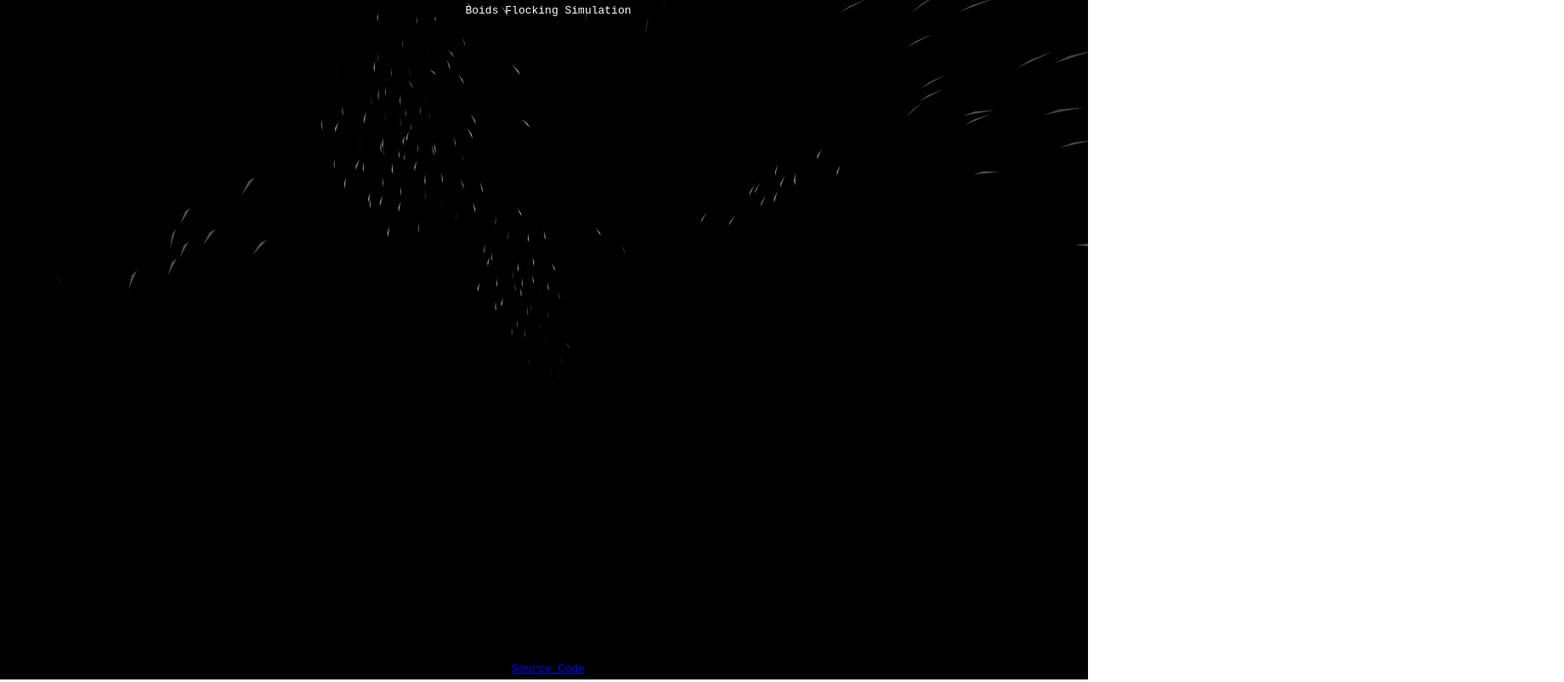
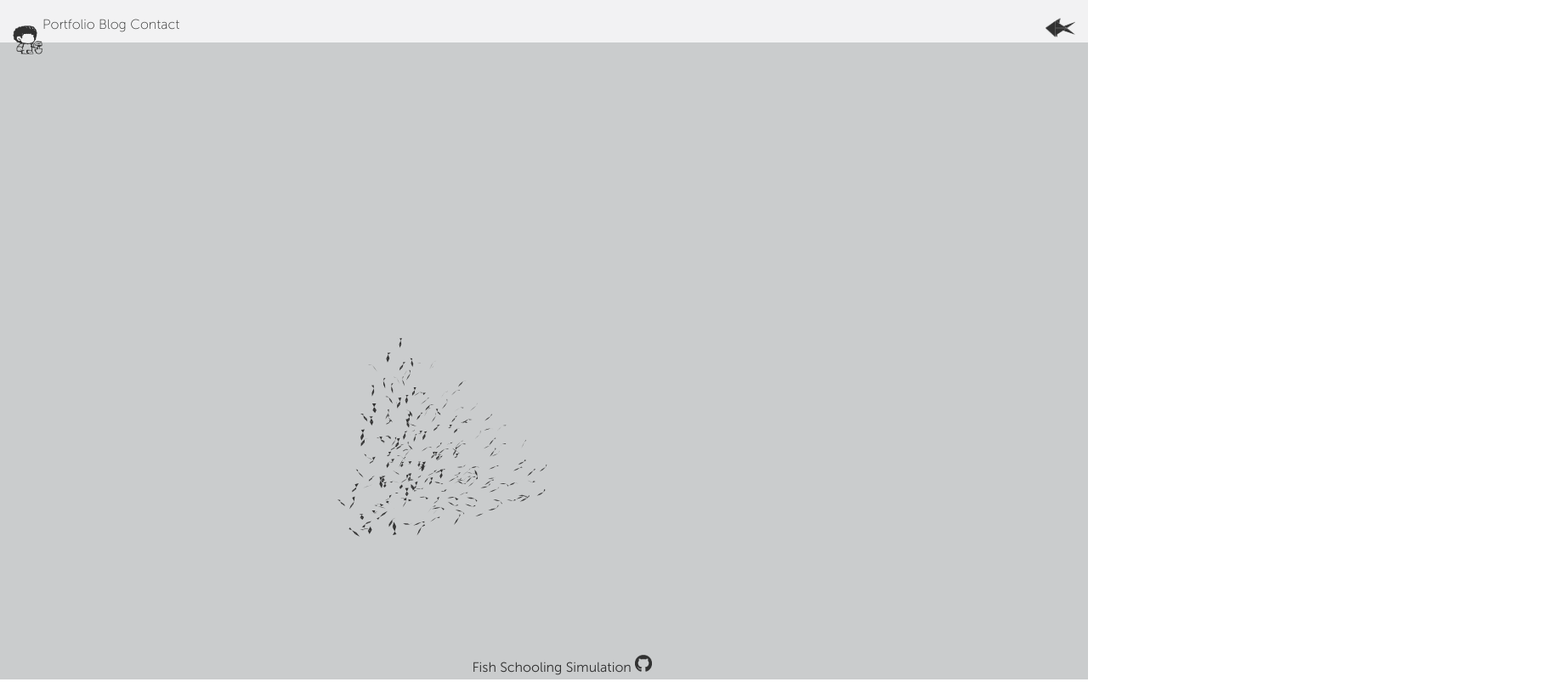
Before and after one commit to tunneln/foids, a plain HTML site: page index.html in a window 1280 px wide. Shown: the whole page at 85% size, 1840 px wide, since content can reach past the window. Drawn offline with Linux system fonts and the light colour scheme.

Commit message:
Updated triangel meshes and added my portfolio header

```diff
--- a/css/style.css
+++ b/css/style.css
@@ -1,22 +1,108 @@
+/* FONTS ############ */
+
+@font-face {
+	font-family: "MuseoSans";
+	font-style: normal;
+	font-weight: 700;
+	src: url("../font/museosans_700-webfont.woff");
+}
+
+@font-face {
+	font-family: "MuseoSans";
+	font-style: normal;
+	font-weight: 500;
+	src: url("../font/museosans_500-webfont-webfont.woff");
+}
+
+@font-face {
+	font-family: "MuseoSans";
+	font-style: normal;
+	font-weight: 300;
+	src: url("../font/museosans_300-webfont.woff");
+}
+
+@font-face {
+	font-family: "MuseoSans";
+	font-style: normal;
+	font-weight: 100;
+	src: url("../font/museosans_100-webfont.woff");
+}
+
+/* CONTAINER ############ */
+
 body {
-	color: #ffffff;
-	font-family:Monospace;
-	font-size:13px;
-	text-align:center;
-
 	background-color: #ffffff;
-	margin: 0px;
+	margin: 0px; padding: 0;
 	overflow: hidden;
 }
 
-#about {
-	position: absolute;
-	top: 0px; width: 100%;
-	padding: 5px;
+/* NAVIGATION ############ */
+
+header {
+	z-index: 99;
+	position: fixed;
+	height: 50px;
+	width: 100%;
+	background-color: rgba(255, 255, 255, 0.75);
 }
 
-#more {
+#proj-logo {
+	position: fixed;
+	height: 35px;
+	width: 35px;
+	right: 15px;
+	top: 15px;
+}
+
+#nav {
+	position: fixed;
+	z-index: 100;
+	margin: 0;
+	top: 20px;
+	left: 50px;
+}
+
+#logo {
+	height: 35px;
+	width: 35px;
+	margin-top: 30px;
+	margin-left: 15px;
+}
+
+.txt {
+	color: #313131;
+	font-family: MuseoSans, sans-serif;
+	font-style: normal;
+	font-weight: 300;
+}
+
+h4.txt {
+	font-weight: 100;
+}
+
+h4 > a {
+	color: #313131;
+	text-decoration: none;
+}
+
+h4 a:hover {
+	color: #313131;
+	text-decoration: none;
+	font-weight: 700;
+}
+
+/* MIS ############ */
+
+#code {
 	position: absolute;
-	bottom: 0px; width: 100%;
+	font-weight: 300;
+	bottom: 0; left: 43%; right: 57%;
+	width: 100%;
 	padding: 5px;
+	text-decoration: none;
 }
+
+#git-logo {
+	height: 20px;
+	width: 20px;
+}
--- a/index.html
+++ b/index.html
@@ -1,23 +1,45 @@
 <!DOCTYPE html>
 <html xmlns="http://www.w3.org/1999/xhtml" lang="en" xml:lang="en">
 	<head>
-		<title>Boids</title>
+		<title>Foids</title>
 		<meta charset="utf-8">
 		<meta name="viewport" content="width=device-width, user-scalable=no, minimum-scale=1.0, maximum-scale=1.0">
 		<link rel="stylesheet" href="css/style.css" type="text/css"/>
 	</head>
 	<body>
 
-		<div id="about">Boids Flocking Simulation</div>
+		<script>
+			function f_hover(element) { element.setAttribute('src', 'img/primary/project2.png'); }
+			function f_unhover(element){element.setAttribute('src', 'img/primary/project.png'); }
+			function g_hover(element, github) { element.style.color = '#528dd0'; github.setAttribute('src', 'img/logos/github-logo2.png'); }
+			function g_unhover(element, github) { element.style.color = '#313131'; github.setAttribute('src', 'img/logos/github-logo.png'); }
+		</script>
+
+		<header>
+			<a href="http://noelnegusse.com/">
+				<img id="logo" src="img/primary/logo.png"/>
+			</a>
+			<h4 class="txt" id="nav">
+				<a href="http://noelnegusse.com/"> Portfolio </a>
+				<a href="http://noelnegusse.com/blog.html"> Blog </a>
+				<a href="http://noelnegusse.com/#sectionD"> Contact </a>
+			</h4>
+			<a href="https://github.com/tunneln/foids">
+				<img id="proj-logo" src="img/primary/project.png" onmouseover="f_hover(this);" onmouseout="f_unhover(this);" target="_blank"/>
+			</a>
+		</header>
 
 		<script src="js/libs/three.js"></script>
 		<script src="js/libs/Projector.js"></script>
 		<script src="js/libs/CanvasRenderer.js"></script>
 
-		<script src="js/Blob.js"></script>
+		<script src="js/Fish.js"></script>
 		<script src="js/Particle.js"></script>
 		<script src="js/script.js"></script>
 
-		<div id="more"><a href="https://github.com/tunneln/Boids" target="_blank">Source Code</a></div>
+		<a href="https://github.com/tunneln/foids" class="txt" id="code"
+		onmouseover="g_hover(this, getElementById('git-logo'));" onmouseout="g_unhover(this, getElementById('git-logo'));" target="_blank">
+			Fish Schooling Simulation <img id="git-logo" src="img/logos/github-logo.png"/>
+		</a>
 	</body>
 </html>
--- a/js/Blob.js
+++ /dev/null
@@ -1,19 +0,0 @@
-var Blob = function () {
-
-	var scope = this;
-
-	THREE.Geometry.call(this);
-
-	function p(x, y, z) { scope.vertices.push(new THREE.Vector3(x, y, z)); }
-	function f(a, b, c) { scope.faces.push(new THREE.Face3(a, b, c)); }
-
-	p(  5,   0,   0); p(- 10, - 2,   1); p(- 5,   0,   0); p(- 10, - 2, - 1);
-	p(  0,   0, - 0); p(  0,   0,   0); p(  0,   0,   0); p(- 0,   0,   0);
-
-	f(0, 2, 1); f(4, 7, 6); f(5, 6, 7);
-
-	this.computeFaceNormals();
-}
-
-Blob.prototype = Object.create(THREE.Geometry.prototype);
-Blob.prototype.constructor = Blob;
--- /dev/null
+++ b/js/Fish.js
@@ -0,0 +1,24 @@
+var Fish = function () {
+	var obj = this;
+	THREE.Geometry.call(this);
+	function p(x, y, z) { obj.vertices.push(new THREE.Vector3(x, y, z)); }
+	function f(x, y, z) { obj.faces.push(new THREE.Face3(x, y, z)); }
+
+	// FISH
+	p(   5,   0,   0); p(   0,   0, - 2); p(   0,   0,   2); // body a
+	p( - 5,   0,   0); p(   0,   0, - 2); p(   0,   0,   2); // body b
+	p( - 5,   0,   0); p( - 8,   4,   2); p( - 8,   4, - 2); // tail
+
+/*	// BIRD
+	p(   4,   0,   0); p( - 4,   0,   0); p( - 4, - 1,   1); // body
+	p(   0,   1, - 5); p( - 2,   0,   0); p(   2,   0,   0); // l wing
+	p(   0,   1,   5); p(   2,   0,   0); p( - 2,   0,   0); // r wing
+*/
+
+	f(0, 1, 2); f(3, 4, 5); f(6, 7, 8);
+
+	this.computeFaceNormals();
+};
+
+Fish.prototype = Object.create(THREE.Geometry.prototype);
+Fish.prototype.constructor = Fish;
--- a/js/Particle.js
+++ b/js/Particle.js
@@ -1,29 +1,20 @@
 var Particle = function() {
-
-	var vector = new THREE.Vector3(),
-	_height = 500, _depth = 200, _width = 500, _padding = 100,
-	_speed = 2, _maneuver = 0.1, _avoidWalls = false, _acceleration, _goal;
-
 	this.position = new THREE.Vector3();
 	this.velocity = new THREE.Vector3();
-	_acceleration = new THREE.Vector3();
+	var _acceleration = new THREE.Vector3();
 
-	this.setGoal = function (target) {
-		_goal = target;
-	};
+	var _depth, _height, _width, _goal, _padding = 100, _speed = 2,
+		_maneuver = 0.1;
 
-	this.setAvoidWalls = function (value) {
-		_avoidWalls = value;
-	};
-
-	this.setWorldSize = function (width, height, depth) {
+	this.setBoundaries = function (width, height, depth) {
 		_width = width;
 		_height = height;
 		_depth = depth;
 	};
 
-	this.run = function (particles) {
-		if (_avoidWalls) {
+	this.swim = function (particles) {
+		// prevent boundary collisions
+		var vector = new THREE.Vector3();
 		vector.set(- _width, this.position.y, this.position.z);
 		vector = this.avoid(vector);
 		vector.multiplyScalar(5);
@@ -53,18 +44,16 @@ var Particle = function() {
 		vector = this.avoid(vector);
 		vector.multiplyScalar(5);
 		_acceleration.add(vector);
-		}
-		if (Math.random() > 0.5) {
+
+		if (Math.random() > 0.5)
 			this.flock(particles);
-		}
 
 		this.move();
 	};
 
 	this.flock = function (particles) {
-		if (_goal) {
-			_acceleration.add(this.reach(_goal, 0.005));
-		}
+		if (_goal)
+			_acceleration.add(this.reach(_goal, 0.0002));
 
 		_acceleration.add(this.alignment(particles));
 		_acceleration.add(this.cohesion(particles));
@@ -74,11 +63,8 @@ var Particle = function() {
 	this.move = function () {
 		this.velocity.add(_acceleration);
 
-		var l = this.velocity.length();
-
-		if (l > _speed) {
-			this.velocity.divideScalar(l / _speed);
-		}
+		if (this.velocity.length() > _speed)
+			this.velocity.divideScalar(this.velocity.length() / _speed);
 
 		this.position.add(this.velocity);
 		_acceleration.set(0, 0, 0);
@@ -89,7 +75,6 @@ var Particle = function() {
 
 		steer.copy(this.position);
 		steer.sub(target);
-
 		steer.multiplyScalar(1 / this.position.distanceToSquared(target));
 
 		return steer;
@@ -118,73 +103,71 @@ var Particle = function() {
 	};
 
 	this.alignment = function (particles) {
-		var particle, velSum = new THREE.Vector3(),
+		var particle, total = new THREE.Vector3(),
 		count = 0;
 
-		for (var i = 0, il = particles.length; i < il; i++) {
-			if (Math.random() > 0.6) continue;
+		for (var i = 0, n = particles.length; i < n; i++) {
+			if (Math.random() > 0.6)
+				continue;
 
 			particle = particles[i];
 			distance = particle.position.distanceTo(this.position);
 
 			if (distance > 0 && distance <= _padding) {
-				velSum.add(particle.velocity);
+				total.add(particle.velocity);
 				count++;
 			}
 		}
 
 		if (count > 0) {
-			velSum.divideScalar(count);
-			var l = velSum.length();
+			total.divideScalar(count);
 
-			if (l > _maneuver) {
-				velSum.divideScalar(l / _maneuver);
-			}
+			if (total.length() > _maneuver)
+				total.divideScalar(total.length() / _maneuver);
 		}
 
-		return velSum;
+		return total;
 	};
 
 	this.cohesion = function (particles) {
 		var particle, distance,
-		posSum = new THREE.Vector3(),
+		sum = new THREE.Vector3(),
 		steer = new THREE.Vector3(),
 		count = 0;
 
-		for (var i = 0, il = particles.length; i < il; i ++) {
+		for (var i = 0, n = particles.length; i < n; i ++) {
 
-			if (Math.random() > 0.6) continue;
+			if (Math.random() > 0.6)
+				continue;
 
 			particle = particles[i];
 			distance = particle.position.distanceTo(this.position);
 
 			if (distance > 0 && distance <= _padding) {
-				posSum.add(particle.position);
+				sum.add(particle.position);
 				count++;
 			}
 		}
 
-		if (count > 0) {
-			posSum.divideScalar(count);
-		}
+		if (count > 0)
+			sum.divideScalar(count);
 
-		steer.subVectors(posSum, this.position);
-		var l = steer.length();
+		steer.subVectors(sum, this.position);
 
-		if (l > _maneuver) {
-			steer.divideScalar(l / _maneuver);
-		}
+		if (steer.length() > _maneuver)
+			steer.divideScalar(steer.length() / _maneuver);
 
 		return steer;
 	};
 
 	this.separation = function (particles) {
 		var particle, distance,
-		posSum = new THREE.Vector3(),
+		sum = new THREE.Vector3(),
 		repulse = new THREE.Vector3();
 
-		for (var i = 0, il = particles.length; i < il; i ++) {
-			if (Math.random() > 0.6) continue;
+		for (var i = 0, n = particles.length; i < n; i ++) {
+			if (Math.random() > 0.6)
+				continue;
 
 			particle = particles[i];
 			distance = particle.position.distanceTo(this.position);
@@ -193,10 +176,10 @@ var Particle = function() {
 				repulse.subVectors(this.position, particle.position);
 				repulse.normalize();
 				repulse.divideScalar(distance);
-				posSum.add(repulse);
+				sum.add(repulse);
 			}
 		}
 
-		return posSum;
-	}
-}
+		return sum;
+	};
+};
--- a/js/script.js
+++ b/js/script.js
@@ -1,93 +1,78 @@
-var SCREEN_WIDTH = window.innerWidth;
-var SCREEN_HEIGHT = window.innerHeight;
+var scene, camera, renderer;
+var blob, blobs, foid, foids;
 
-var HALF_SCREEN_WIDTH = SCREEN_WIDTH  / 2;
-var HALF_SCREEN_HEIGHT = SCREEN_HEIGHT / 2;
-
-var camera, scene, renderer,
-blobs, blob, boid, boids;
-
-function init() {
-	camera = new THREE.PerspectiveCamera(75, SCREEN_WIDTH / SCREEN_HEIGHT, 1, 10000);
-	camera.position.z = 450;
-
-	scene = new THREE.Scene();
-
-	blobs = [];
-	boids = [];
-
-	for (var i = 0; i < 200; i ++) {
-		boid = boids[i] = new Particle();
-		boid.position.x = Math.random() * 400 - 200;
-		boid.position.y = Math.random() * 400 - 200;
-		boid.position.z = Math.random() * 400 - 200;
-		boid.velocity.x = Math.random() * 2 - 1;
-		boid.velocity.y = Math.random() * 2 - 1;
-		boid.velocity.z = Math.random() * 2 - 1;
-		boid.setAvoidWalls(true);
-		boid.setWorldSize(500, 500, 400);
-
-		blob = blobs[i] = new THREE.Mesh(new Blob(), new THREE.MeshBasicMaterial(
-					{
-						color:Math.random() * 0xffffff, side: THREE.DoubleSide
-					}));
-		blob.phase = Math.floor(Math.random() * 62.83);
-		scene.add(blob);
-	}
-
-	renderer = new THREE.CanvasRenderer();
-	renderer.setClearColor(0x000000);
-	renderer.setPixelRatio(window.devicePixelRatio);
-	renderer.setSize(SCREEN_WIDTH, SCREEN_HEIGHT);
-
-	document.addEventListener('mousemove', onDocumentMouseMove, false);
-	document.body.appendChild(renderer.domElement);
-
-	window.addEventListener('resize', onWindowResize, false);
-}
-
-function onWindowResize() {
+function event_resize() {
 	camera.aspect = window.innerWidth / window.innerHeight;
 	camera.updateProjectionMatrix();
 
 	renderer.setSize(window.innerWidth, window.innerHeight);
 }
 
-function onDocumentMouseMove(event) {
-	var vector = new THREE.Vector3(event.clientX - HALF_SCREEN_WIDTH, - event.clientY + HALF_SCREEN_HEIGHT, 0);
+function event_cursor(event) {
+	var vector = new THREE.Vector3(event.clientX - (window.innerWidth / 2),
+		- event.clientY + (window.innerHeight / 2), 0);
 
-	for (var i = 0, il = boids.length; i < il; i++) {
-		boid = boids[i];
-		vector.z = boid.position.z;
-		boid.repulse(vector);
+	for (var i = 0, n = foids.length; i < n; i++) {
+		foid = foids[i];
+		vector.z = foid.position.z;
+		foid.repulse(vector);
 	}
 }
 
-function render() {
-	for (var i = 0, il = blobs.length; i < il; i++) {
-		boid = boids[i];
-		boid.run(boids);
+function init() {
+	camera = new THREE.PerspectiveCamera(75, window.innerWidth / window.innerHeight, 1, 10000);
+	camera.position.z = 450;
+	scene = new THREE.Scene();
 
-		blob = blobs[i];
-		blob.position.copy(boids[i].position);
+	blobs = [];
+	foids = [];
 
-		color = blob.material.color;
-		color.r = color.g = color.b = (500 - blob.position.z) / 1000;
+	for (var i = 0; i < 200; i ++) {
+		// init each particle at a random position and velocity
+		foid = foids[i] = new Particle();
+		foid.position.x = Math.random() * 250; foid.position.y = Math.random() * 250; foid.position.z = Math.random() * 250;
+		foid.velocity.x = Math.random() * 2; foid.velocity.y = Math.random() * 2; foid.velocity.z = Math.random() * 2;
+		foid.setBoundaries(250, 250, 250);
 
-		blob.rotation.y = Math.atan2(- boid.velocity.z, boid.velocity.x);
-		blob.rotation.z = Math.asin(boid.velocity.y / boid.velocity.length());
+		blob = blobs[i] = new THREE.Mesh(new Fish(),
+			new THREE.MeshBasicMaterial({
+				color: 0x313131,
+				side: THREE.DoubleSide
+			}
+		));
+		blob.state = Math.ceil(Math.random() * 15);
+		scene.add(blob);
+	}
 
-		blob.phase = (blob.phase + (Math.max(0, blob.rotation.z) + 0.1)) % 62.83;
-		blob.geometry.vertices[5].y = blob.geometry.vertices[4].y = Math.sin(blob.phase) * 5;
+	renderer = new THREE.CanvasRenderer();
+	renderer.setClearColor(0xcacccd);
+	renderer.setPixelRatio(window.devicePixelRatio);
+	renderer.setSize(window.innerWidth, window.innerHeight);
+
+	document.addEventListener('mousemove', event_cursor, false);
+	document.body.appendChild(renderer.domElement);
+	window.addEventListener('resize', event_resize, false);
+}
+
+function animate() {
+	requestAnimationFrame(animate);
+
+	for (var i = 0, n = blobs.length; i < n; i++) {
+		foid = foids[i];
+		foid.swim(foids);
+		blob = blobs[i]; blob.position.copy(foids[i].position);
+
+		// Update the orientation of the foid
+		blob.rotation.y = Math.atan2(- foid.velocity.z, foid.velocity.x);
+		blob.rotation.z = Math.asin(foid.velocity.y / foid.velocity.length());
+
+		// Simulate fish tail movement
+		blob.state = ((Math.max(0, blob.rotation.z) + 0.1) + blob.state) % 15;
+		blob.geometry.vertices[7].y = blob.geometry.vertices[8].y = Math.sin(blob.state) * 3;
 	}
 
 	renderer.render(scene, camera);
 }
 
-function animate() {
-	requestAnimationFrame(animate);
-	render();
-}
-
 init();
 animate();
```
Also changed, not shown: font/museosans_100-webfont.woff (added), font/museosans_300-webfont.woff (added), font/museosans_500-webfont-webfont.woff (added), font/museosans_700-webfont.woff (added), font/museosans_900-webfont.woff (added), img/logos/github-logo.png (added), img/logos/github-logo2.png (added), img/primary/bird.png (added), img/primary/logo.png (added), img/primary/project.png (added), img/primary/project2.png (added), 1 other file. Lines whose indentation alone changed are shown as unchanged.
